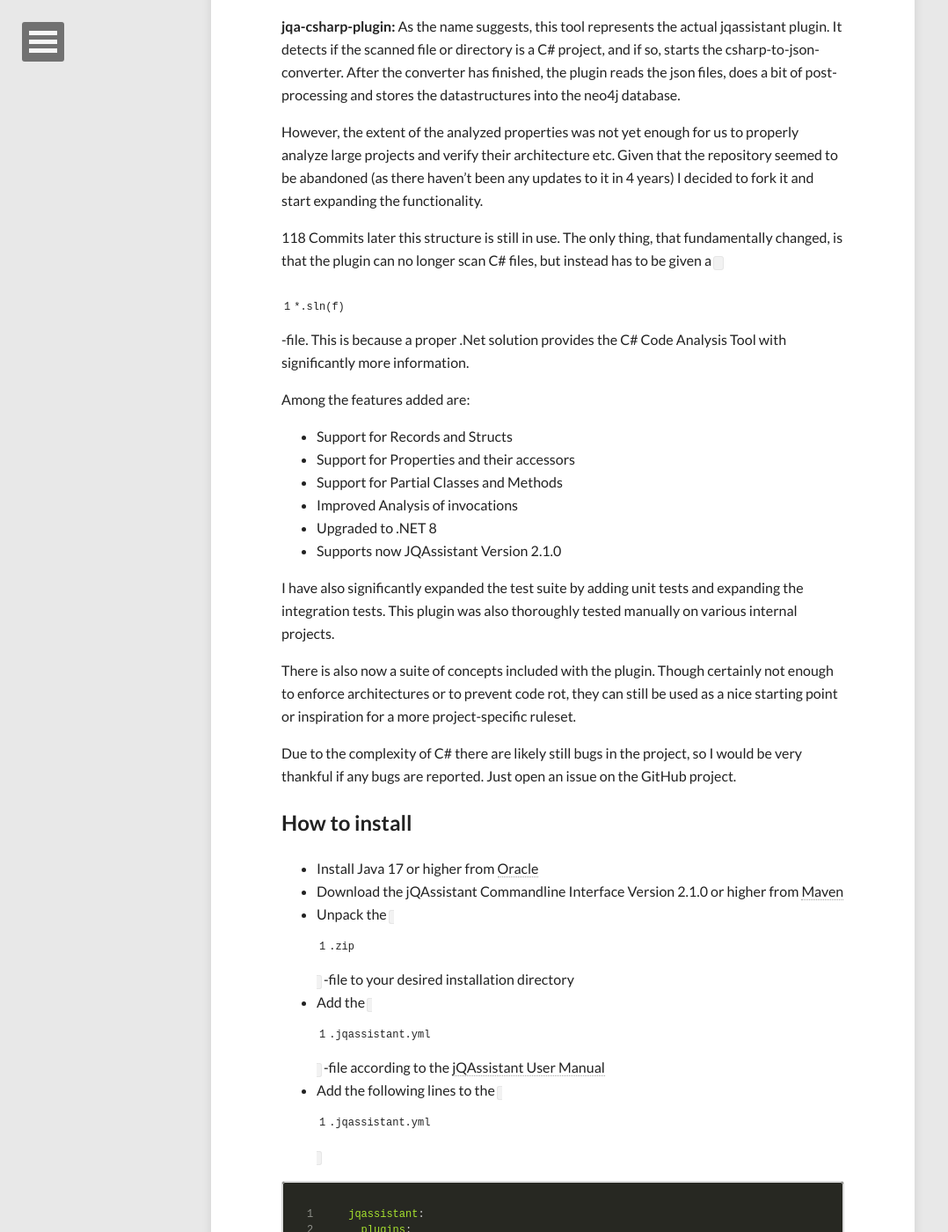
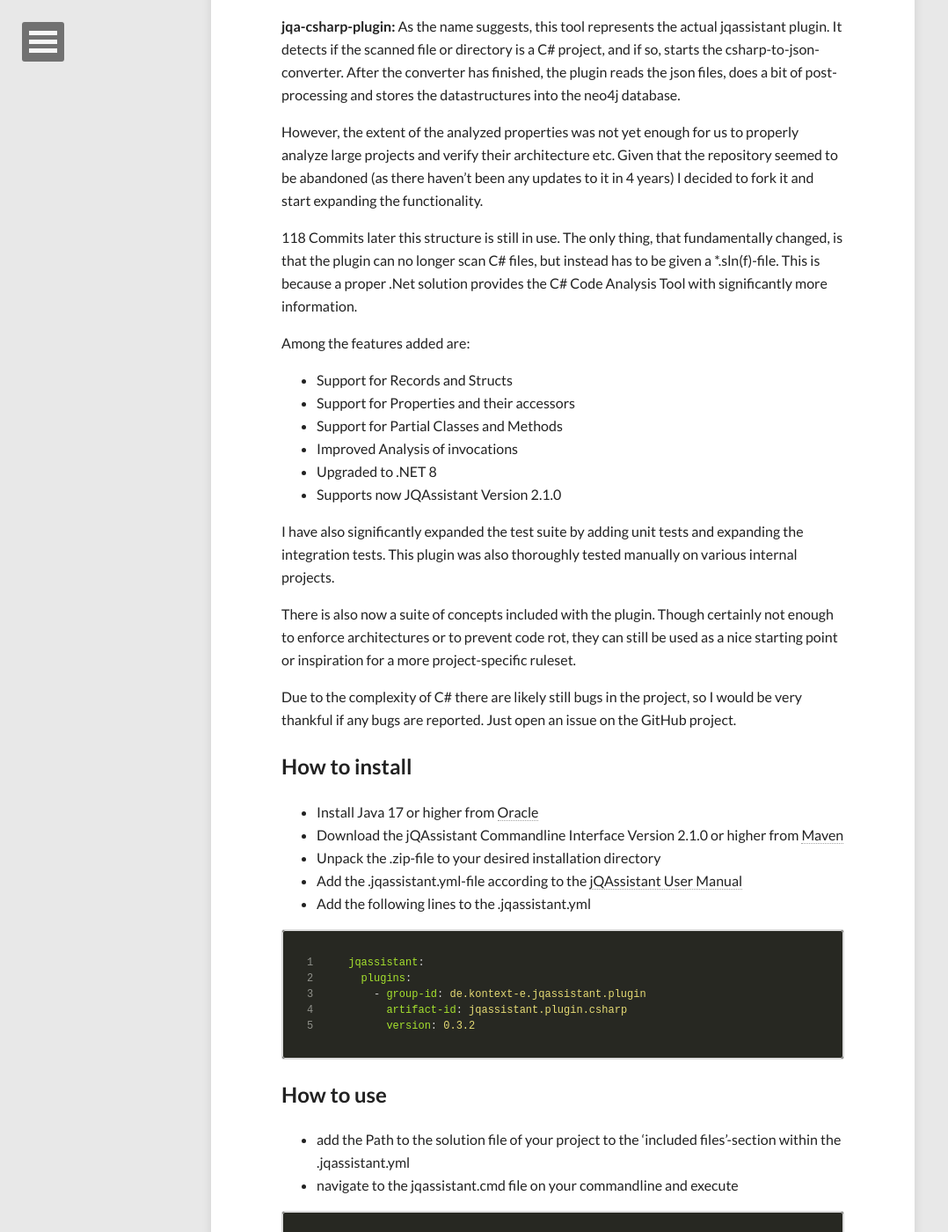
Before and after one commit to kontext-e/kontext-e.github.io, a Jekyll site: the page built from _posts/2024-11-25-csharp-plugin.md, in a window 1280 px wide and 1400 px high, scrolled down 611 px. Shown: the whole window at 88% size, without its empty margins (0-1078 px from the left). Built offline with Jekyll 4.4.1, drawn with Linux system fonts in a browser that asks for light colours; nearby versions of some CDN libraries; some of the changed text lies outside the part shown.

Commit message:
fixed formatting for csharp plugin post

`````diff
--- a/_posts/2024-11-25-csharp-plugin.md
+++ b/_posts/2024-11-25-csharp-plugin.md
@@ -18,7 +18,7 @@
 However, the extent of the analyzed properties was not yet enough for us to properly analyze large projects and verify their architecture etc.
 Given that the repository seemed to be abandoned (as there haven't been any updates to it in 4 years) I decided to fork it and start expanding the functionality.
 
-118 Commits later this structure is still in use. The only thing, that fundamentally changed, is that the plugin can no longer scan C# files, but instead has to be given a `*.sln(f)`-file. This is because a proper .Net solution provides the C# Code Analysis Tool with significantly more information.
+118 Commits later this structure is still in use. The only thing, that fundamentally changed, is that the plugin can no longer scan C# files, but instead has to be given a *.sln(f)-file. This is because a proper .Net solution provides the C# Code Analysis Tool with significantly more information.
 
 Among the features added are:
 * Support for Records and Structs
@@ -38,9 +38,9 @@
 
 * Install Java 17 or higher from [Oracle](https://www.oracle.com/java/technologies/javase/jdk17-archive-downloads.html)
 * Download the jQAssistant Commandline Interface Version 2.1.0 or higher from [Maven](https://repo1.maven.org/maven2/com/buschmais/jqassistant/cli/jqassistant-commandline-neo4jv5/2.5.0/jqassistant-commandline-neo4jv5-2.5.0-distribution.zip)
-* Unpack the ``.zip``-file to your desired installation directory
-* Add the ``.jqassistant.yml``-file according to the [jQAssistant User Manual](https://jqassistant.github.io/jqassistant/current/#_yaml_files)
-* Add the following lines to the ``.jqassistant.yml``
+* Unpack the .zip-file to your desired installation directory
+* Add the .jqassistant.yml-file according to the [jQAssistant User Manual](https://jqassistant.github.io/jqassistant/current/#_yaml_files)
+* Add the following lines to the .jqassistant.yml
 
 ````yaml
 jqassistant:
@@ -51,8 +51,12 @@
 ````
 
 ## How to use
-* add the Path to the solution file of your project to the 'included files'-section within the `.jqassistant.yml`
-* navigate to the jqassistant.cmd file on your commandline and execute ``jqassistant.cmd scan analyze report``
+* add the Path to the solution file of your project to the 'included files'-section within the .jqassistant.yml
+* navigate to the jqassistant.cmd file on your commandline and execute
+
+```sh
+jqassistant.cmd scan analyze report
+```
 
 ## Further Information
 For more information see:
`````
